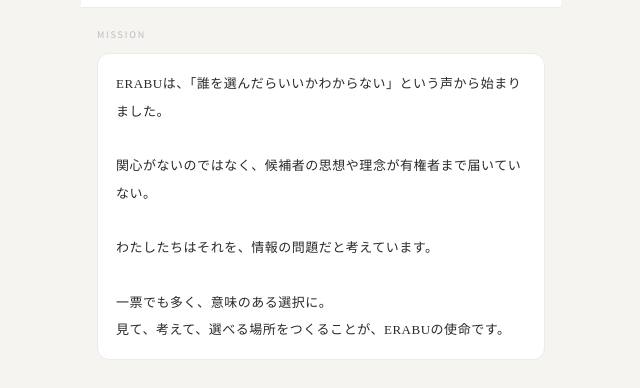
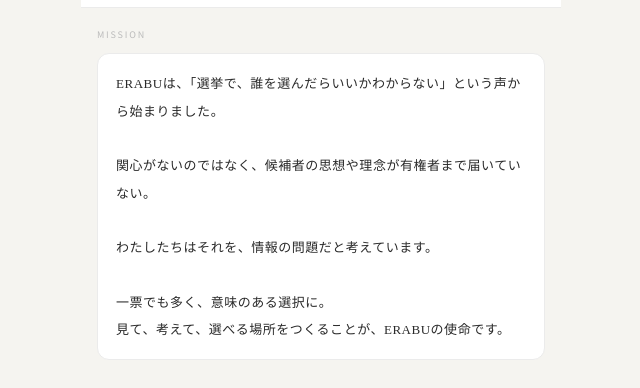
Before and after one commit to kurokawa96-96/ERABU, a Next.js app: page /about in a window 1280 px wide. Shown: the part 162-550 px from the top of the page, without its empty margins (319-959 px from the left). Built offline with nearby package versions, Linux system fonts and the light colour scheme.

Commit message:
Update page.tsx

```diff
--- a/app/about/page.tsx
+++ b/app/about/page.tsx
@@ -95,7 +95,7 @@
               color: "#2a2a2a", lineHeight: 2.1, letterSpacing: "0.04em",
               whiteSpace: "pre-line",
             }}>
-              {`ERABUは、「誰を選んだらいいかわからない」という声から始まりました。
+              {`ERABUは、「選挙で、誰を選んだらいいかわからない」という声から始まりました。
 
 関心がないのではなく、候補者の思想や理念が有権者まで届いていない。
 
```
